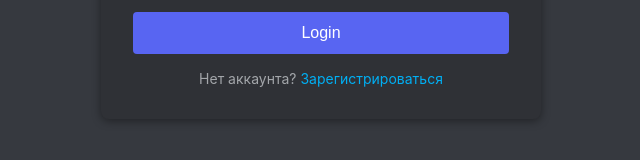
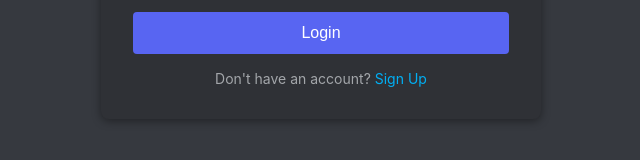
Before and after one commit to wlqoh/mini_discord, a React app in the folder frontend/: page /login in a window 1280 px wide. Shown: the part 464-624 px from the top of the page, without its empty margins (319-959 px from the left). Built offline with nearby package versions, Linux system fonts and the light colour scheme; the HTML template or start-up script is replaced by a standard one.

Commit message:
English localisation/fix

```diff
--- a/frontend/src/pages/ChatPage.tsx
+++ b/frontend/src/pages/ChatPage.tsx
@@ -354,7 +354,7 @@ export default function ChatPage() {
 
       <aside className="channels-sidebar">
         <div className="channels-header">
-          <span>Сервер {currentServer?.name ?? "-"}</span>
+          <span>Server {currentServer?.name ?? "-"}</span>
           <button className="channels-add-btn" onClick={handleAddChannel} aria-label="Create channel" title="Create channel">
             +
           </button>
--- a/frontend/src/pages/Login.tsx
+++ b/frontend/src/pages/Login.tsx
@@ -140,7 +140,7 @@ export default function Login(): React.JSX.Element {
         </form>
 
         <p className="auth-link">
-          Нет аккаунта? <Link to="/register">Зарегистрироваться</Link>
+          Don't have an account? <Link to="/register">Sign Up</Link>
         </p>
       </div>
     </div>
--- a/frontend/src/pages/Register.tsx
+++ b/frontend/src/pages/Register.tsx
@@ -177,7 +177,7 @@ export default function Register(): React.JSX.Element {
         </form>
 
         <p className="auth-link">
-          Already have an account? <Link to="/login">Enter</Link>
+          Already have an account? <Link to="/login">Log In</Link>
         </p>
       </div>
     </div>
```
